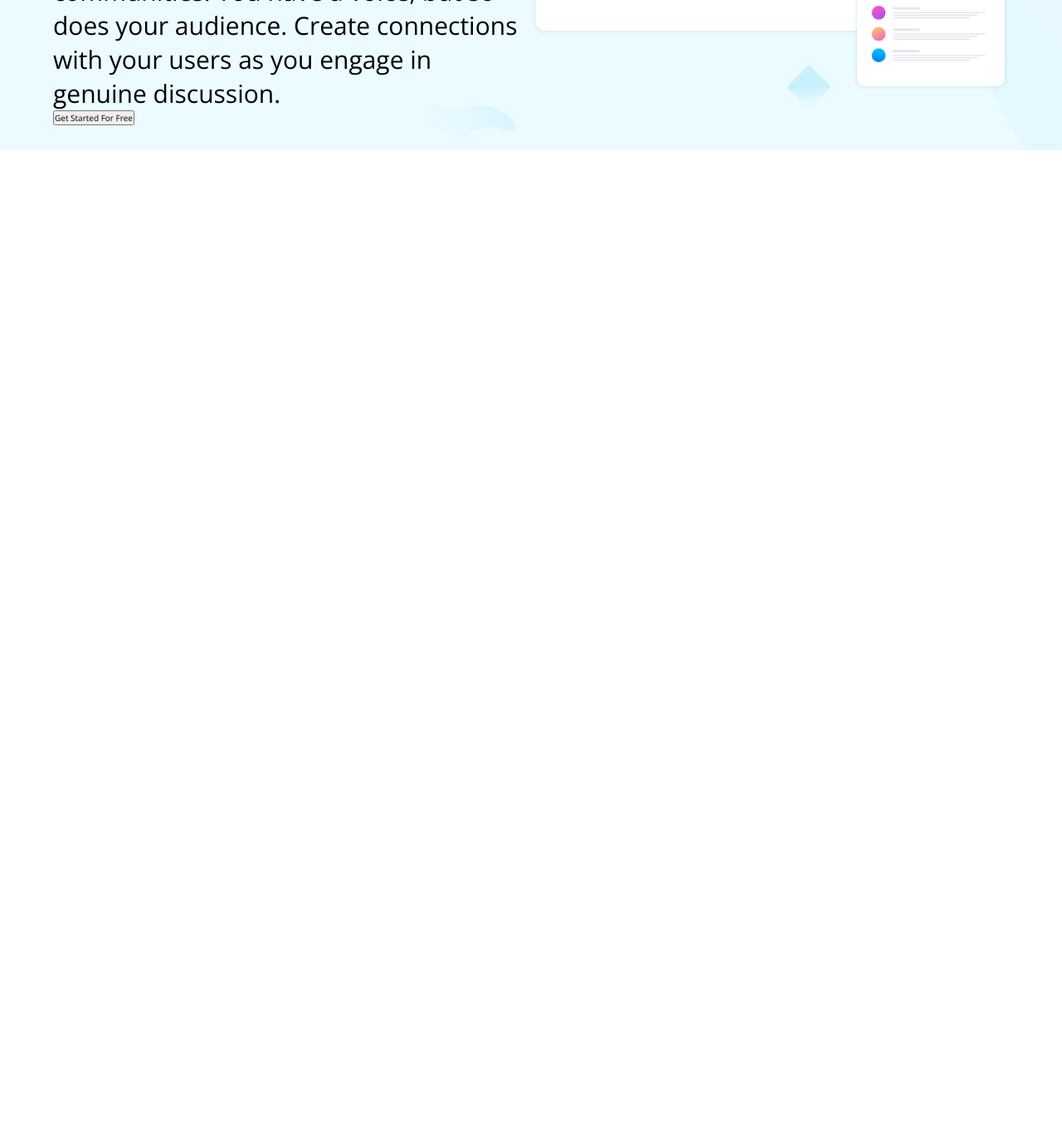
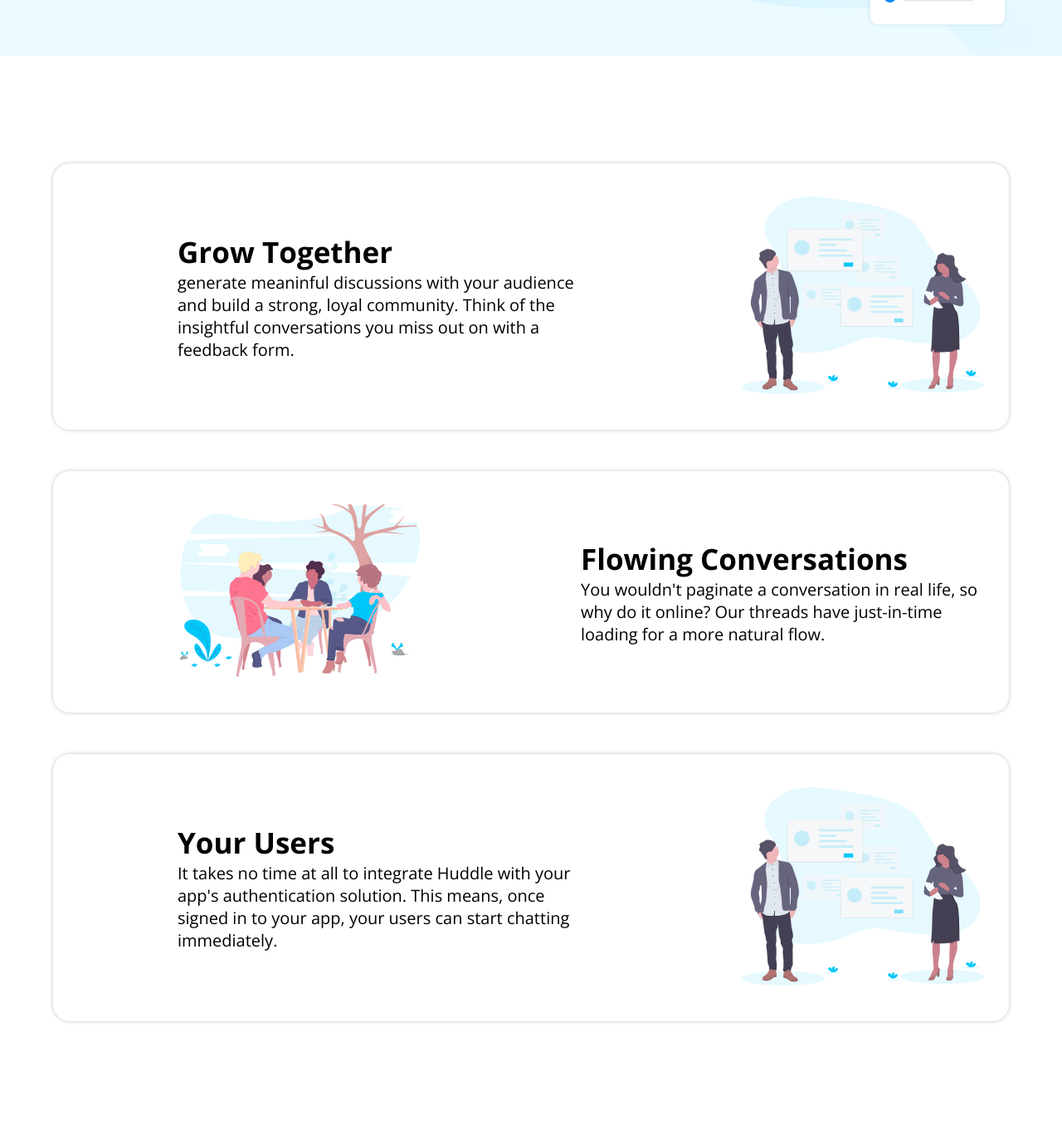
Before and after one commit to Leanderson-Zardin/Frontend-Mentor-Challenge, a plain HTML site: page Huddle LP - 2/index.html in a window 1280 px wide. Shown: the part 469-1830 px from the top of the page at 83% size. Before the commit the page ends 800 px from the top, so only its background shows below. Drawn offline with nearby package versions, Linux system fonts and the light colour scheme.

Commit message:
Huddle LP - 2 atualização

```diff
--- a/Huddle LP - 2/index.html
+++ b/Huddle LP - 2/index.html
@@ -7,6 +7,7 @@
   <title>Huddle LP</title>
   <link rel="stylesheet" href="style.css">
   <link rel="shortcut icon" href="images/favicon-32x32.png" type="image/x-icon">
+  <link rel="stylesheet" href="media-queries.css">
 </head>
 <body>
   <header>
@@ -33,5 +34,42 @@
       </section>
     </div>
   </header>
+  <main>
+    <div class="container main-container">
+      <div class="article">
+        <div class="content">
+          <h2>Grow Together</h2>
+          <p>
+            generate meaninful discussions with your audience and build a strong, loyal community. Think of the insightful conversations you miss out on with a feedback form.
+          </p>
+        </div>
+        <figure>
+          <img src="images/illustration-grow-together.svg">
+        </figure>
+      </div>
+      <div class="article">
+        <figure>
+          <img src="images/illustration-flowing-conversation.svg">
+        </figure>
+        <div class="content">
+          <h2>Flowing Conversations</h2>
+          <p>
+            You wouldn't paginate a conversation in real life, so why do it online? Our threads have just-in-time loading for a more natural flow.
+          </p>
+        </div>
+      </div>
+      <div class="article">
+        <div class="content">
+          <h2>Your Users</h2>
+          <p>
+            It takes no time at all to integrate Huddle with your app's authentication solution. This means, once signed in to your app, your users can start chatting immediately.
+          </p>
+        </div>
+        <figure>
+          <img src="images/illustration-grow-together.svg">
+        </figure>
+      </div>
+    </div>
+  </main>
 </body>
 </html>
--- /dev/null
+++ b/Huddle LP - 2/media-queries.css
@@ -0,0 +1,83 @@
+@media (max-width: 1550px) {
+  h1 {
+    font-size: 4rem;
+  }
+  h2 {
+    font-size: 3.5rem
+  }
+
+  .first-section p,
+  .content p {
+    font-size: 2rem;
+  }
+}
+
+@media (max-width: 1070px) {
+  h2 {
+    font-size: 3rem;
+  }
+
+  .content p {
+    font-size: 1.6rem;
+  }
+
+  .first-section {
+    flex-direction: column;
+    gap: 3rem;
+    text-align: center;
+  }
+  .text {
+    width: 90%;
+  }
+  .first-section figure {
+    width: 70%;
+  }
+}
+
+@media (max-width: 1200px) {
+  .article {
+    flex-direction: column;
+    padding: 10rem 6rem;
+    text-align: center;
+    gap: 5rem;
+  }
+  .article:nth-child(1),
+  .article:nth-child(3) {
+    flex-direction: column-reverse;
+  }
+
+  .article figure {
+    width: 70%;
+  }
+
+  .content {
+    width: 100%;
+  }
+}
+
+@media (max-width: 600px) {
+  h1 {
+    font-size: 3rem;
+  }
+  .first-section p {
+    font-size: 1.6rem;
+  }
+}
+
+@media (max-width: 500px) {
+  nav figure {
+    width: 20rem;
+  }
+  nav button {
+    font-size: 1.5rem;
+  }
+}
+
+@media (max-width: 410px) {
+  nav figure {
+    width: 15rem;
+  }
+  nav button {
+    font-size: 1rem;
+  }
+}
--- a/Huddle LP - 2/style.css
+++ b/Huddle LP - 2/style.css
@@ -57,6 +57,7 @@ nav button {
 .first-section {
   display: flex;
   align-items: center;
+  gap: 10rem;
 }
 
 .text {
@@ -76,5 +77,54 @@ h1 {
 }
 
 .first-section p {
+  font-size: 2.8rem;
+  margin-bottom: 2rem;
+}
+
+.first-section button {
+  background-color: var(--pink);
+  border: none;
+  padding: 1.5rem 3rem;
+  border-radius: 4rem;
+  color: white;
+  font-size: 1.6rem;
+  font-weight: bold;
+}
+
+/*--------------------  MAIN  ----------------------*/
+
+main {
+  padding: 10rem 0rem;
+}
+
+.main-container {
+  display: flex;
+  flex-direction: column;
+  gap: 5rem;
+}
+
+.article {
+  display: flex;
+  align-items: center;
+  justify-content: space-between;
+  box-shadow: 0px 0px 5px rgba(0, 0, 0, 0.24);
+  padding: 4rem 3rem 4rem 15rem;
+  border-radius: 2rem;
+}
+
+.content {
+  width: 50%;
+}
+.article figure {
+  width: 30%;
+}
+.article figure img {
+  width: 100%;
+}
+
+h2 {
+  font-size: 4rem;
+}
+.content p {
   font-size: 3rem;
 }
```
